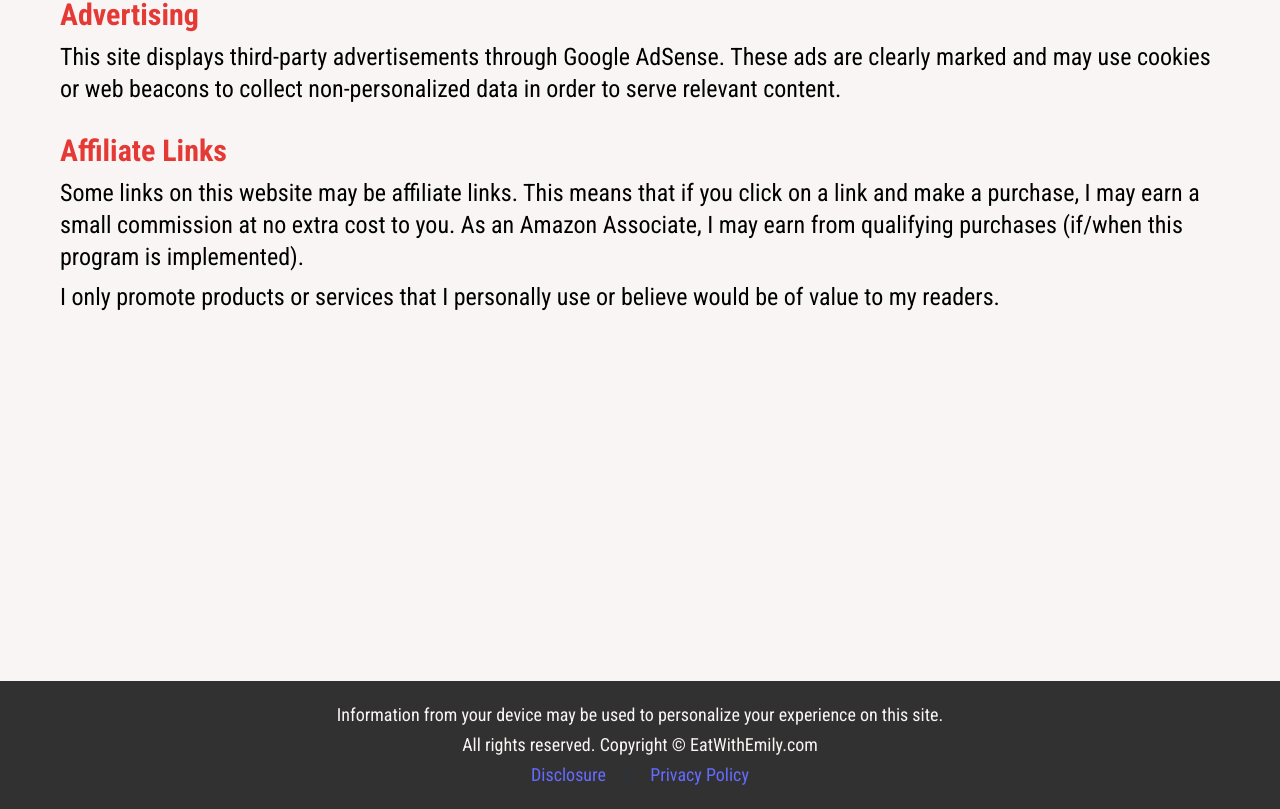
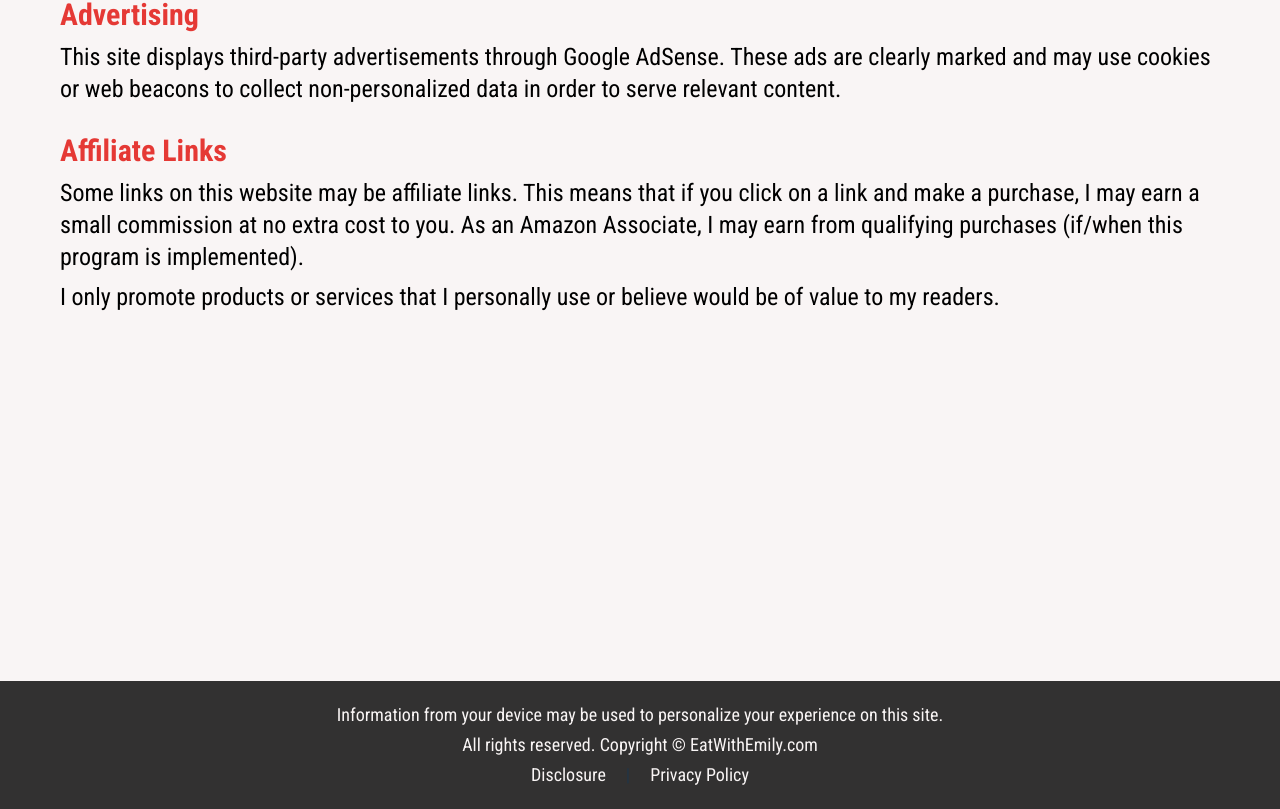
Before and after one commit to 2020mtran/recipe-website, a React (Vite) app: page /pages/disclosure in a window 1280 px wide. Shown: the part 218-1027 px from the top of the page. Built offline with nearby package versions, Linux system fonts and the light colour scheme.

Commit message:
Changed tab icon and name, also fixed purple text showing up for links

```diff
--- a/index.html
+++ b/index.html
@@ -2,9 +2,9 @@
 <html lang="en">
   <head>
     <meta charset="UTF-8" />
-    <link rel="icon" type="image/svg+xml" href="/vite.svg" />
+    <link rel="icon" type="image/svg+xml" href="./src/assets/tabicon.png" />
     <meta name="viewport" content="width=device-width, initial-scale=1.0" />
-    <title>Vite + React</title>
+    <title>EatWithEmily</title>
     <script
       async
       src="https://pagead2.googlesyndication.com/pagead/js/adsbygoogle.js?client=YOUR_ADSENSE_CLIENT_ID"
--- a/src/homepage-components/Footer.jsx
+++ b/src/homepage-components/Footer.jsx
@@ -6,9 +6,9 @@ const Footer = () => {
             <p className='text-snowpink text-center text-xxs/3 md:text-xs lg:text-base xl:text-lg 2xl:text-xl 3xl:text-xl'>Information from your device may be used to personalize your experience on this site.</p>
             <p className='text-snowpink text-center text-xxs/3 md:text-xs lg:text-base xl:text-lg 2xl:text-xl 3xl:text-xl'>All rights reserved. Copyright © EatWithEmily.com</p>
             <div className='flex flex-row self-center gap-5'>
-                <Link to="/pages/disclosure" className='text-white visited:!text-snowpink text-center text-xxs/3 md:text-xs lg:text-base xl:text-lg 2xl:text-xl 3xl:text-xl'>Disclosure</Link>
+                <Link to="/pages/disclosure" className='!text-snowpink visited:!text-snowpink text-center text-xxs/3 md:text-xs lg:text-base xl:text-lg 2xl:text-xl 3xl:text-xl'>Disclosure</Link>
                 <p className='text-center text-xxs/3 md:text-xs lg:text-base xl:text-lg 2xl:text-xl 3xl:text-xl'> | </p>
-                <Link to="/pages/privacy-policy" className='text-white visited:!text-snowpink text-center text-xxs/3 md:text-xs lg:text-base xl:text-lg 2xl:text-xl 3xl:text-xl'>Privacy Policy</Link>
+                <Link to="/pages/privacy-policy" className='!text-snowpink visited:!text-snowpink text-center text-xxs/3 md:text-xs lg:text-base xl:text-lg 2xl:text-xl 3xl:text-xl'>Privacy Policy</Link>
             </div>
         </div>
     );
```
Also changed, not shown: src/assets/tabicon.png (added).
